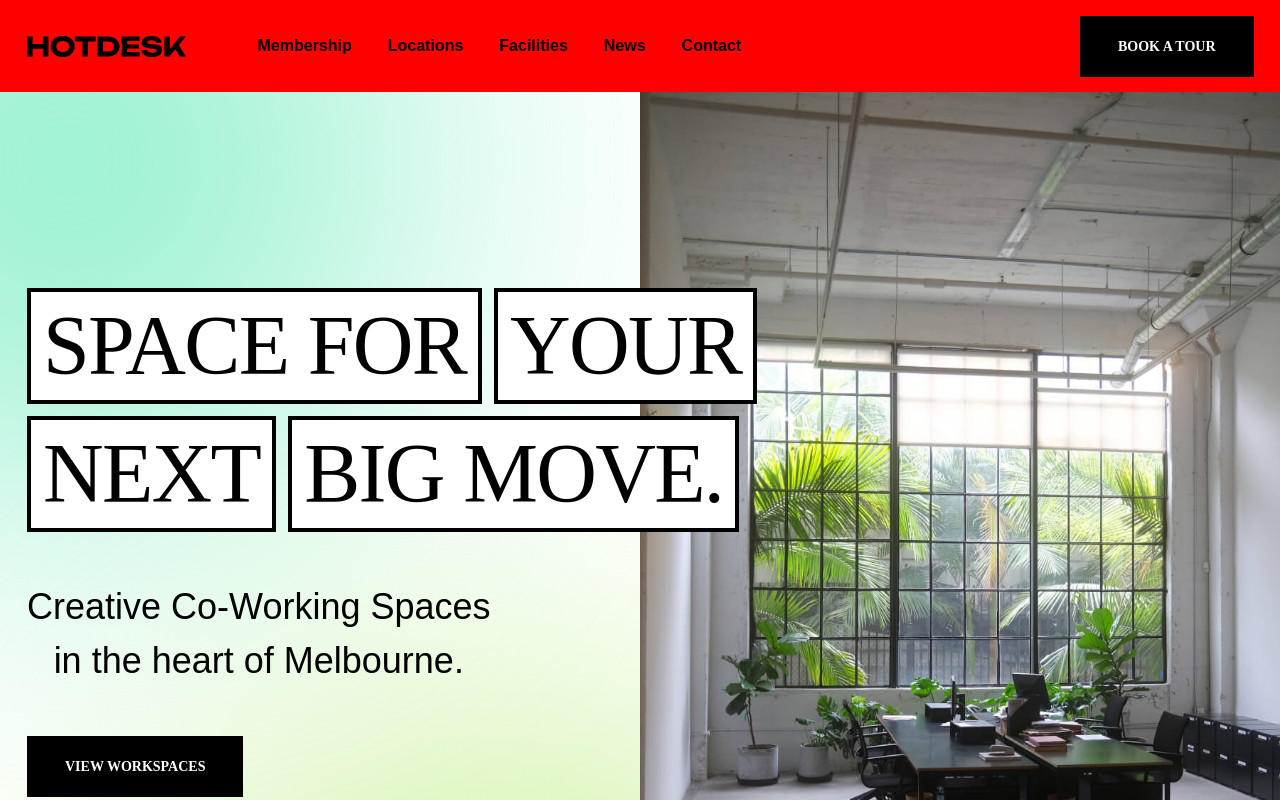
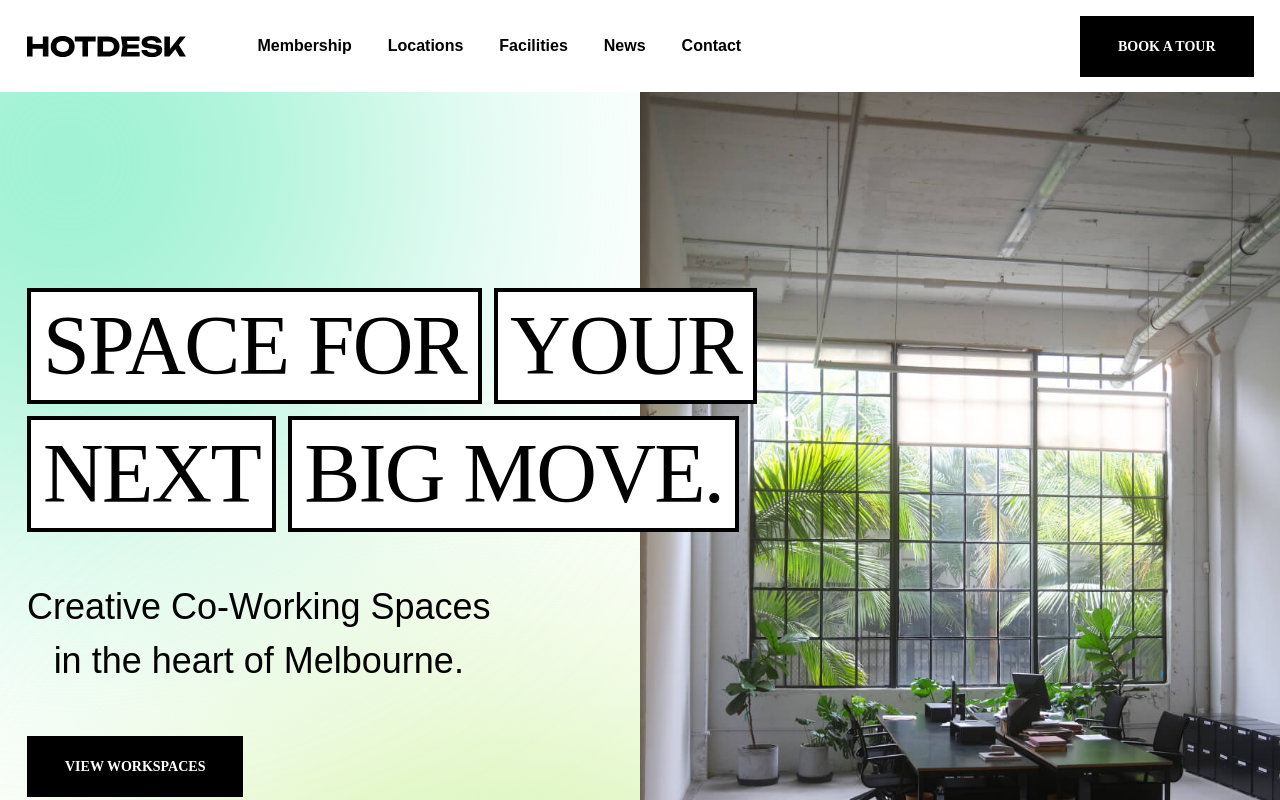
Before and after one commit to Basit46/Hotdesk-landing-page, a Next.js app: page / in a window 1280 px wide. Shown: the top 800 px of the page. Built offline with nearby package versions, Linux system fonts and the light colour scheme; a web font is replaced by a local one.

Commit message:
Added new change

```diff
--- a/components/Navbar.jsx
+++ b/components/Navbar.jsx
@@ -10,7 +10,7 @@ import { FaBars } from "react-icons/fa";
 const Navbar = () => {
   const [isOpen, setIsOpen] = useState(false);
   return (
-    <header className="z-[20] w-full bg-[red] h-[92px] px-[26.5px] flex items-center justify-between xl:justify-start xl:gap-[72px]">
+    <header className="z-[20] w-full h-[92px] px-[26.5px] flex items-center justify-between xl:justify-start xl:gap-[72px]">
       <Link href="/">
         <Image src="/logo.svg" width="159" height="21" alt="Hotdesk logo" />
       </Link>
```
